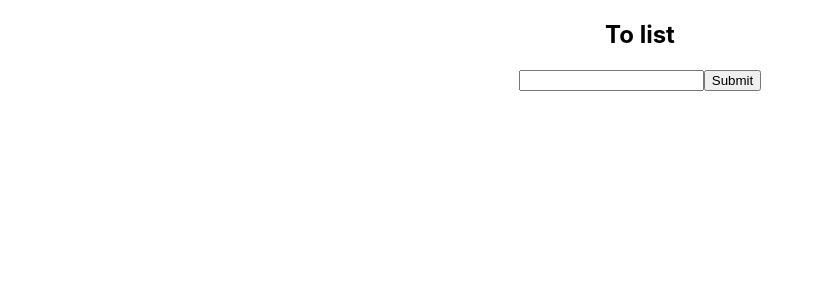
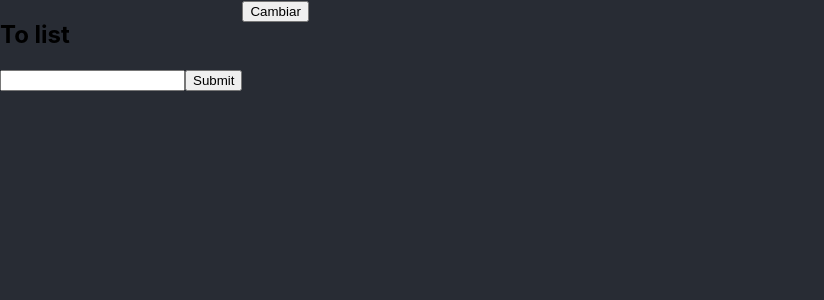
Before and after one commit to Agustin-Alice/To-list, a React (Create React App) app in the folder to-list/: page / in a window 1280 px wide. Shown: the top 300 px of the page, without its empty margins (0-824 px from the left). Built offline with nearby package versions, Linux system fonts and the light colour scheme.

Commit message:
un poco mejor que ayer

```diff
--- a/to-list/src/App.css
+++ b/to-list/src/App.css
@@ -1,14 +1,12 @@
 .App {
-  text-align: center;
+  background-color: #282c34;
+  display: flex;
+  min-height: 100vh;
 }
 
-.App-header {
-  background-color: #282c34;
-  min-height: 100vh;
-  display: flex;
-  flex-direction: column;
-  align-items: center;
-  justify-content: center;
-  font-size: calc(10px + 2vmin);
-  color: white;
+.App-left {
+
 }
+.App-Right {
+
+}
--- a/to-list/src/App.js
+++ b/to-list/src/App.js
@@ -1,64 +1,70 @@
 import React, { Component } from 'react'
 import './App.css';
-/*
-function App() {
-  return (
 
-    <div className="App">
-      <section className="App-left">
-      <h1>To list</h1>
-      <input type="text" placeholder={}></input>
-      </section>
-      <section className="App-right">
+class Inputs extends Component{
+  render() {
+    return(
+      <input type= "text"> </input>,
+      <button>Cambiar</button>
 
-      </section>
-    </div>
-  );
+      )}
 }
-*/
 
 class App extends Component {
 
   state = {
-    listado: [],
-    variable: ""
+    variable: ''
+  }
 
 
-  }
-  guardar = (event)=> {
-    this.variable = event.target.value
+
+  add = (event) => {
+
+    const variable = event.target.value
+    this.setState({ variable })
 
   }
-  agregar = () => {
-    this.setState(state => ({
-      listado: this.state.listado.push(this.guardar.variable)
-    }))
-    console.log(this.variable)
 
+
+  agregar = (event) => {
+    event.preventDefault()
+      this.setState({
+
+    })
   }
+
+
+
+
+
 
   render() {
     return(
 
-    <div className="App">
+    <form className="App">
       <section className="App-left">
         <h1>To list</h1>
-        <input type="text" className="prueba" onChange={this.guardar} ></input>
-        <button
-          onClick={this.agregar}
-        >
+        <input
+          type="text"
+          onChange={this.add}
+          value={this.state.variable}
+        ></input>
+        <button onClick={this.agregar}>
           Submit
         </button>
-        <h1>{this.state.listado}</h1>
+
+        <h2>{this.state.variable}</h2>
+        <h3>{this.state.listado}</h3>
       </section>
 
 
       <section className="App-right">
-      {/*iterar listado del state y agregar inputs dependiendo de la cantidad de posiciones */}
+        <Inputs/>
+
 
 
       </section>
-    </div>
+    </form>
 
     )
   }
--- a/to-list/src/index.js
+++ b/to-list/src/index.js
@@ -3,6 +3,7 @@ import ReactDOM from 'react-dom';
 import './index.css';
 import App from './App';
 import reportWebVitals from './reportWebVitals';
+
 
 ReactDOM.render(
   <React.StrictMode>
```
